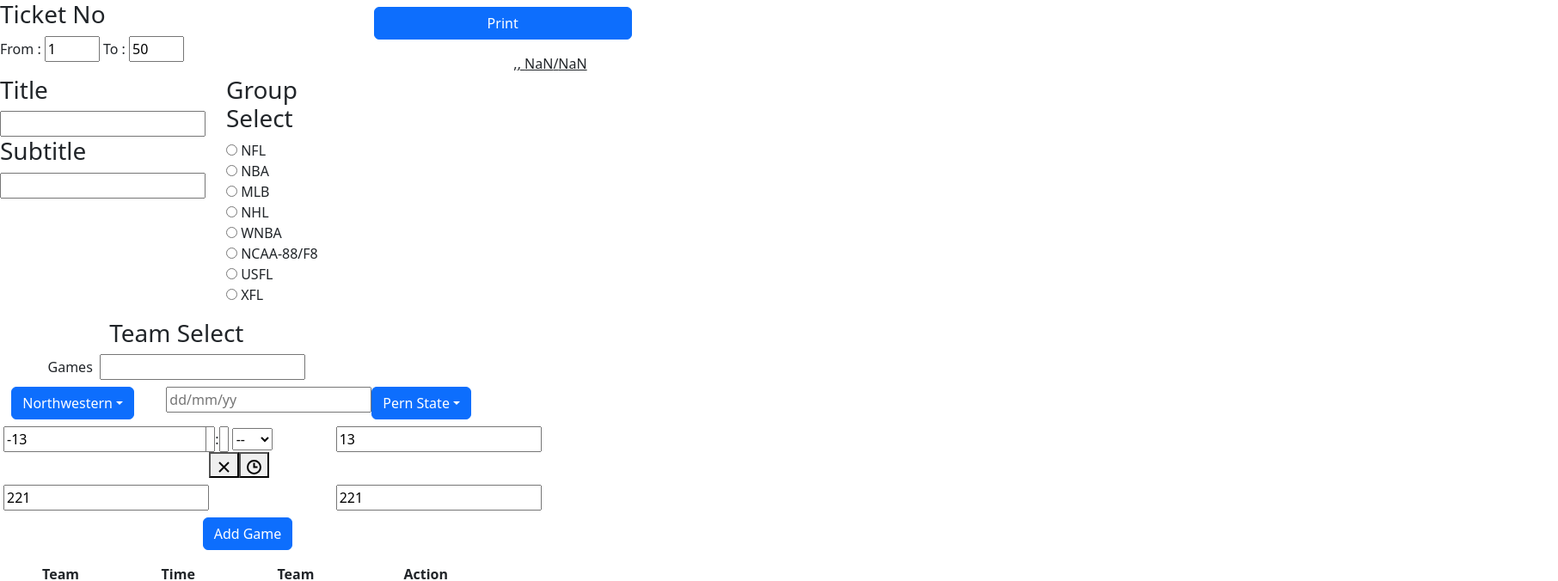
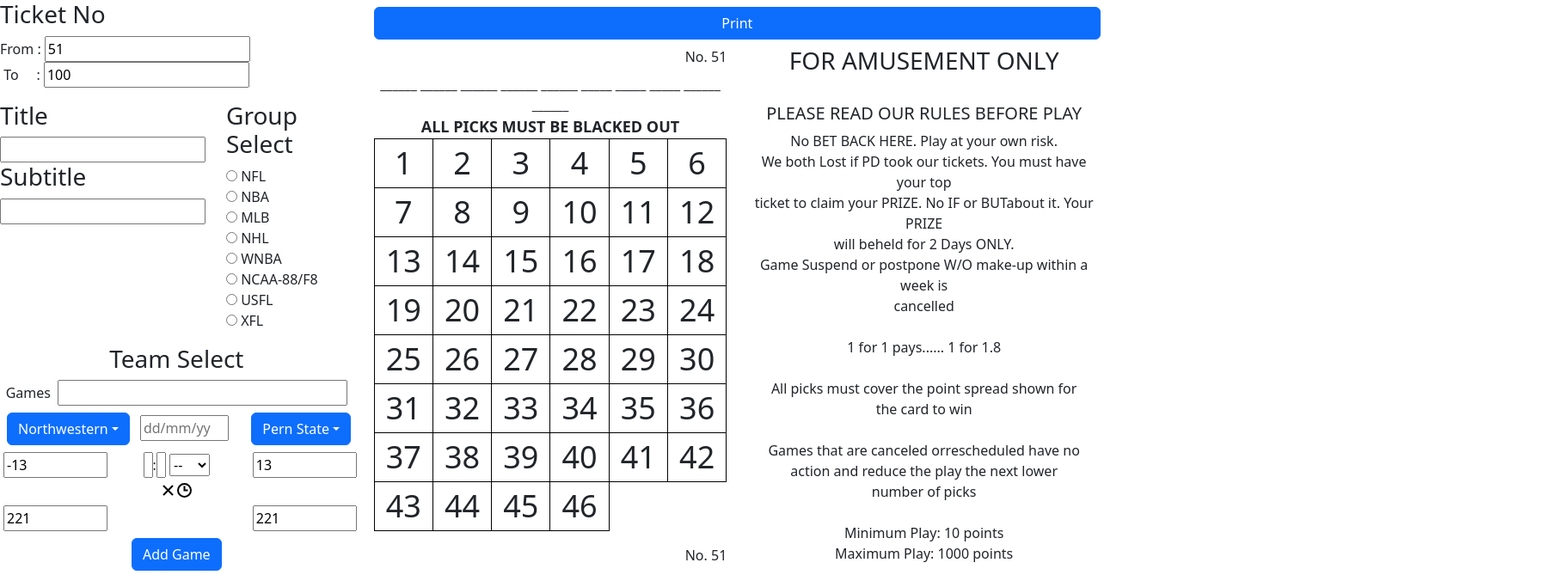
Before and after one commit to Strike1031/SportsTicket, a React (Create React App) app: page / in a window 1280 px wide. Shown: the top 676 px of the page at 86% size, 1812 px wide, since content can reach past the window. Built offline with nearby package versions, Linux system fonts and the light colour scheme.

Commit message:
almost complete firstpage and secondpage
almost complete firstpage and secondpage

```diff
--- a/package.json
+++ b/package.json
@@ -11,6 +11,7 @@
     "jspdf": "^2.5.1",
     "react": "^18.2.0",
     "react-bootstrap": "^2.5.0",
+    "react-contenteditable": "^3.3.7",
     "react-datepicker": "^4.10.0",
     "react-dom": "^18.2.0",
     "react-icons": "^4.4.0",
--- a/src/assets/css/main.css
+++ b/src/assets/css/main.css
@@ -18,3 +18,21 @@
     vertical-align: middle;
     line-height: 30px;
 }
+
+.mynumbertable tr td{
+    font-size: 36px;
+    border: solid 1px black;
+}
+
+
+.customDatePickerWidth,
+.customDatePickerWidth > div.react-datepicker-wrapper,
+.customDatePickerWidth > div > div.react-datepicker__input-container
+.customDatePickerWidth > div > div.react-datepicker__input-container input {
+   width: 100%;
+}
+
+.react-time-picker__button
+{
+    display: contents;
+}
--- a/src/screens/TicketTable/MyPreviewFirstPage.jsx
+++ b/src/screens/TicketTable/MyPreviewFirstPage.jsx
@@ -1,10 +1,109 @@
 import React, { useState } from 'react';
-const MyPreviewFirstPage = ({ title, subTitle, gameTitle, startDate }) => {
+import { Row, Col } from "react-bootstrap";
+import '../../assets/css/main.css';
+
+const MyPreviewFirstPage = ({ from, title, subTitle, gameTitle, startDate, ticketData }) => {
+    const day = new Date(startDate).getDay();
+    const month = new Date(startDate).getMonth();
     return (<>
-        <div style={{width: "100%", textAlign: "center"}}>
+        <div style={{ width: "100%", textAlign: "center" }}>
+            <div style={{ textAlign: "right" }}>No. {from}</div>
             <h2>{title}</h2>
             <h4>{subTitle}</h4>
-            <u>{gameTitle},{new Date(startDate).getDay()==0 ? "Sun" : new Date(startDate).getDay()==1 ? "Mon" : new Date(startDate).getDay()==2 ? "Tue" : new Date(startDate).getDay()==3 ? "Wed" : new Date(startDate).getDay()==4 ? "Thu" : new Date(startDate).getDay()==5 ? "Fri": new Date(startDate).getDay()==6 ? "Sat" : ""}, {new Date(startDate).getMonth()+1}/{new Date(startDate).getDate()}</u>
+            {gameTitle != '' && <u>{gameTitle},{day == 0 ? "Sun" : day == 1 ? "Mon" : day == 2 ? "Tue" : day == 3 ? "Wed" : day == 4 ? "Thu" : day == 5 ? "Fri" : day == 6 ? "Sat" : ""}, {month == 0 ? "Jan" : month == 1 ? "Feb" : month == 2 ? "Mar" : month == 3 ? "Apr" : month == 4 ? "May" : month == 5 ? "Jun" : month == 6 ? "Jul" : month == 7 ? "Aug" : month == 8 ? "Sep" : month == 9 ? "Oct" : month == 10 ? "Nov" : month == 11 ? "Dec" : ""}&nbsp;{new Date(startDate).getDate()}</u>}
+            {ticketData.map((key, index) => <div key={key}>
+                <div style={{ justifyContent: "space-between", display: "flex" }}>
+                    <div>
+                        <span style={{ border: "solid 1px black" }}> {(index * 4 + 1) < 10 ? (index * 4 + 1 + '_') : (index * 4 + 1)}</span>
+                        &nbsp;{ticketData[index].leftTeam} {ticketData[index].leftFirstPercentage}
+                    </div>
+                    <div style={{ textAlign: "center" }}>
+                        {ticketData[index].time}
+                    </div>
+                    <div>
+                        {ticketData[index].rightTeam} {ticketData[index].rightFirstPercentage}
+                        &nbsp;<span style={{ border: "solid 1px black" }}> {(index * 4 + 2) < 10 ? (index * 4 + 2 + '_') : (index * 4 + 2)}</span>
+                    </div>
+                </div>
+                <div style={{ justifyContent: "space-between", display: "flex", marginBottom: "2px" }}>
+                    <div>
+                        <span style={{ border: "solid 1px black" }}> {(index * 4 + 3) < 10 ? (index * 4 + 3 + '_') : (index * 4 + 3)}</span>
+                        &nbsp;Over {ticketData[index].leftSecondPercentage}
+                    </div>
+                    <div>
+                        Under {ticketData[index].rightSecondPercentage}
+                        &nbsp;<span style={{ border: "solid 1px black" }}> {(index * 4 + 4) < 10 ? (index * 4 + 4 + '_') : (index * 4 + 4)}</span>
+                    </div>
+                </div>
+            </div>
+            )}
+            <div>______  ______  ______  ______  ______  _____  _____  _____  ______  ______    </div>
+            <div style={{ textAlign: "center", fontSize: "18px" }}><b>ALL PICKS MUST BE BLACKED OUT</b></div>
+            <table className='table mynumbertable'>
+                <tr>
+                    <td>1</td>
+                    <td>2</td>
+                    <td>3</td>
+                    <td>4</td>
+                    <td>5</td>
+                    <td>6</td>
+                </tr>
+                <tr>
+                    <td>7</td>
+                    <td>8</td>
+                    <td>9</td>
+                    <td>10</td>
+                    <td>11</td>
+                    <td>12</td>
+                </tr>
+                <tr>
+                    <td>13</td>
+                    <td>14</td>
+                    <td>15</td>
+                    <td>16</td>
+                    <td>17</td>
+                    <td>18</td>
+                </tr>
+                <tr>
+                    <td>19</td>
+                    <td>20</td>
+                    <td>21</td>
+                    <td>22</td>
+                    <td>23</td>
+                    <td>24</td>
+                </tr>
+                <tr>
+                    <td>25</td>
+                    <td>26</td>
+                    <td>27</td>
+                    <td>28</td>
+                    <td>29</td>
+                    <td>30</td>
+                </tr>
+                <tr>
+                    <td>31</td>
+                    <td>32</td>
+                    <td>33</td>
+                    <td>34</td>
+                    <td>35</td>
+                    <td>36</td>
+                </tr>
+                <tr>
+                    <td>37</td>
+                    <td>38</td>
+                    <td>39</td>
+                    <td>40</td>
+                    <td>41</td>
+                    <td>42</td>
+                </tr>
+                <tr>
+                    <td>43</td>
+                    <td>44</td>
+                    <td>45</td>
+                    <td>46</td>
+                </tr>
+            </table>
+            <div style={{ textAlign: "right" }}>No. {from}</div>
         </div>
     </>);
 }
--- a/src/screens/TicketTable/MyPreviewSecondPage.jsx
+++ b/src/screens/TicketTable/MyPreviewSecondPage.jsx
@@ -1,10 +1,60 @@
-import React, {useState} from 'react';
+import React, { useState } from 'react';
+import ContentEditable from 'react-contenteditable';
 
 const MyPreviewSecondPage = () => {
+    // const [data, setData] = useState("For AMUSEMENT ONLY\n<br/><div>PLEASE READ OUR RULES BEFORE PLAY</div>");
     return (<>
-        <textarea name="Text1" cols="100" rows="30" style={{border: "none"}}>
-
-        </textarea>
+        {/* <textarea name="Text1" cols="100" rows="30" style={{border: "none"}} value={data} onChange={e => setData(e.target.value)}>
+        </textarea> */}
+        <div id="fake_textarea">
+            <h3>FOR AMUSEMENT ONLY</h3>
+            <br/>
+            <h5>PLEASE READ OUR RULES BEFORE PLAY</h5>
+            <div>No BET BACK HERE. Play at your own risk.</div>
+            <div>We both Lost if PD took our tickets. You must have your top</div>
+            <div>ticket to claim your PRIZE. No IF or BUTabout it. Your PRIZE</div>
+            <div>will beheld for 2 Days ONLY.</div>
+            <div>Game Suspend or postpone W/O make-up within a week is</div>
+            <div>cancelled</div>
+            <br/>
+            <div>1 for 1 pays...... 1 for 1.8</div>
+            <br/>
+            <div>All picks must cover the point spread shown for</div>
+            <div>the card to win</div>
+            <br/>
+            <div>Games that are canceled orrescheduled have no</div>
+            <div>action and reduce the play the next lower</div>
+            <div>number of picks</div>
+            <br/>
+            <div>Minimum Play: 10 points</div>
+            <div>Maximum Play: 1000 points</div>
+            <br/>
+            <u><b>List of Payoff Odds</b></u>
+            <div>2 out of 2 pays...... 3 for 1</div>
+            <div>3 out of 3 pays...... 6.5 for 1</div>
+            <div>4 out of 4 pays...... 12 for 1</div>
+            <div>5 out of 5 pays...... 22 for 1</div>
+            <div>6 out of 6 pays...... 40 for 1</div>
+            <div>7 out of 7 pays...... 70 for 1</div>
+            <div>8 out of 8 pays...... 120 for 1</div>
+            <div>9 out of 9 pays...... 200 for 1</div>
+            <div>10 out of 10 pays...... 300 for 1</div>
+            <div>10 out of 11 pays...... 15 for 1</div>
+            <div>11 out of 11 pays...... 400 for 1</div>
+            <div>11 out of 12 pays...... 20 for 1</div>
+            <div>12 out of 12 pays...... 500 for 1</div>
+            <br/>
+            <div>Maximum payoff per card: 7000 points</div>
+            <br/><br/><br/>
+            <div>__________________________________________________</div>
+            <br/>
+            <div>BV*** no bet back**Your ERROR Your LOSS**</div>
+            <br/><br/><br/>
+            <div>Name:_________________________</div>
+            <br/><br/><br/><br/>
+            <div>Points Wagered:________ No. of Picks:__________</div>
+            <br/><br/><br/><br/><br/><br/><br/><br/><br/><br/><br/><br/>
+        </div>
     </>);
 };
 export default MyPreviewSecondPage;
--- a/src/screens/registerTicket/RegisterPage.jsx
+++ b/src/screens/registerTicket/RegisterPage.jsx
@@ -13,14 +13,44 @@ import MyPreviewSecondPage from '../TicketTable/MyPreviewSecondPage';
 
 export default function Register() {
     const radioGroup = ["NFL", "NBA", "MLB", "NHL", "WNBA", "NCAA-88/F8", "USFL", "XFL"];
-    const teamGroup = ["Northwestern", "Pern State", "UConn", "Marquette"];
+    const teamGroup = ["Wizards",
+    "Pistons",
+    "Cavaliers",
+    "Hornets",
+    "Raptors",
+    "Nuggets",
+    "Lakers",
+    "Pelicans",
+    "Magic",
+    "Spurs",
+    "Thunder",
+    "Nets",
+    "Bucks",
+    "Suns",
+    "Knicks",
+    "Trail Balzers",
+
+    "Michigan",
+    "UAB",
+    "Vanderbilt",
+    "Liberty",
+    "MississippiState",
+    "Wisconsin",
+    "Washington State",
+    "Toledo",
+    "Southern Miss",
+    "Yale",
+    "Vaillanova",
+    "Pittsburgh",
+    "Bradley",
+    "Eastern Washington"];
     // const percentages = [...new Array(101)].map((each, index) => index);
 
-    const [inputFromNo, setInputFromNo] = useState(1);
-    const [inputToNo, setInputToNo] = useState(50);
+    const [inputFromNo, setInputFromNo] = useState(51);
+    const [inputToNo, setInputToNo] = useState(100);
     const [title, setTitle] = useState("");
     const [subTitle, setSubTitle] = useState("");
-    const [gameTitle, SetGameTitle] = useState(null);
+    const [gameTitle, SetGameTitle] = useState('');
 
     const [leftTeam, setLeftTeam] = useState("Northwestern");
     const [startDate, setStartDate] = useState('');
@@ -30,23 +60,23 @@ export default function Register() {
     const [rightFirstPercentage, setRightFirstPercentage] = useState(13);
     const [leftSecondPercentage, setLeftSecondPercentage] = useState(221);
     const [rightSecondPercentage, setRightSecondPercentage] = useState(221);
-    const [startTime, setStartTime] = useState(null);
+    const [startTime, setStartTime] = useState('');
 
-    // const ticketData = [{leftTeam: "Northwestern", rightTeam: "Pern-State", leftFirstPercentage: "-4", rightFirstPercentage: "-4", leftSecondPercentage: "147", rightSecondPercentage:"147", gameTitle: "CollegeBasketBall", day: "03/10/23",  time: "13:00"},
-    // {leftTeam: "UConn", rightTeam: "Marquettle",rightTeam: "Pern-State", leftFirstPercentage: "-1.5", rightFirstPercentage: "1.5", leftSecondPercentage: "130", rightSecondPercentage:"130", gameTitle: "CollegeBasketBall", day: "03/10/23", time: "17:30", }
-    // ];
-
-    // const [ticketData, setTicketData] = useState([{leftTeam: "Northwestern", rightTeam: "Pern-State", leftFirstPercentage: "-4", rightFirstPercentage: "-4", leftSecondPercentage: "147", rightSecondPercentage:"147", gameTitle: "CollegeBasketBall", day: "03/10/23",  time: "01:00 PM"},
+    const printPDF = async () => {
+        const pdf = new jsPDF("portrait", "pt", "a4");
+        const data = await document.querySelector("#mypdf");
+        pdf.html(data).then(async () => {
+            pdf.save("1.pdf");
+            //   const data1 =  await document.querySelector("#pdf2");
+            //   pdf.html(data1).then(() => {
+            //     pdf.save("1.pdf");
+            //   })
+        });
+    }
+     // const [ticketData, setTicketData] = useState([{leftTeam: "Northwestern", rightTeam: "Pern-State", leftFirstPercentage: "-4", rightFirstPercentage: "-4", leftSecondPercentage: "147", rightSecondPercentage:"147", gameTitle: "CollegeBasketBall", day: "03/10/23",  time: "01:00 PM"},
     //  {leftTeam: "UConn", rightTeam: "Marquettle", leftFirstPercentage: "-1.5", rightFirstPercentage: "1.5", leftSecondPercentage: "130", rightSecondPercentage:"130", gameTitle: "CollegeBasketBall", day: "03/10/23", time: "05:30 PM" }
     //  ]);
     const [ticketData, setTicketData] = useState([]);
-    const printPDF = async() => {
-        const pdf = new jsPDF("portrait", "pt", "a4");
-        const data = await document.querySelector("#pdf");
-        pdf.html(data).then(() => {
-          pdf.save("1.pdf");
-        });
-    }
     const btnAddGame = () => {
         console.log('AddGame');
         //setTicketData(ticketData.concat({leftTeam: "Wizards", rightTeam: "Pistons", leftFirstPercentage: "-13", rightFirstPercentage: "+13", leftSecondPercentage: "221", rightSecondPercentage:"221", gameTitle: "Pro BasketBall", day: "03/10/23", time: "06:00 PM"}));
@@ -71,9 +101,11 @@ export default function Register() {
                     <h3 fontStyle="bold"> Ticket No</h3>
                     <div>
                         <span>From : </span>
-                        <input type="number" name="fromNo" id="fromNo" value={inputFromNo} onChange={e => setInputFromNo(e.value)} style={{ width: "4rem" }} />
-                        <span>&nbsp;To : </span>
-                        <input type="number" name="toNo" id="toNo" value={inputToNo} onChange={e => setInputToNo(e.value)} style={{ width: "4rem" }} />
+                        <input type="number" name="fromNo" id="fromNo" value={inputFromNo} onChange={e => setInputFromNo(e.target.value)} />
+                    </div>
+                    <div>
+                        <span>&nbsp;To &nbsp;&nbsp;&nbsp;&nbsp;: </span>
+                        <input type="number" name="toNo" id="toNo" value={inputToNo} onChange={e => setInputToNo(e.target.value)} />
                     </div>
                     <Row className="my-3">
                         <Col>
@@ -100,9 +132,12 @@ export default function Register() {
                     <div style={{ textAlign: "center" }}>
                         <h3> Team Select</h3>
                         <div>
-                            <span>Games&nbsp;&nbsp;</span>
-                            <input type="text" name="gameTitle" id="gameTitle" value={gameTitle} onChange={e => SetGameTitle(e.target.value)} width="17rem" />
-                            <Row className="d-flex my-2" style={{ width: "580px" }}>
+                            <div>
+                                <span>Games&nbsp;&nbsp;</span>
+                                <input type="text" name="gameTitle" id="gameTitle" value={gameTitle} onChange={e => SetGameTitle(e.target.value)} style={{width: "82%"}} />
+                            </div>
+
+                            <Row className="d-flex my-2" >
                                 <div className="col-4">
                                     <DropdownButton id="dropdown-item-button" title={leftTeam} value={leftTeam} className="mx-2">
                                         {
@@ -113,11 +148,11 @@ export default function Register() {
 
                                     </DropdownButton>
                                 </div>
-                                <div className="col-4">
-                                    <DatePicker selected={startDate} onChange={e => setStartDate(e)} placeholderText={'dd/mm/yy'} showYearDropdown scrollableYearDropdown />
+                                <div className="col-4" style={{marginTop: "3px", paddingLeft: "30px"}}>
+                                    <DatePicker selected={startDate} onChange={e => setStartDate(e)} placeholderText={'dd/mm/yy'} showYearDropdown scrollableYearDropdown className="customDatePickerWidth"/>
                                 </div>
                                 <div className="col-4">
-                                    <DropdownButton id="dropdown-item-button" title={rightTeam} value={rightTeam} className="mx-2" style={{ textAlign: "right" }}>
+                                    <DropdownButton id="dropdown-item-button" title={rightTeam} value={rightTeam}  style={{ textAlign: "center" }}>
                                         {
                                             teamGroup.map(i =>
                                                 <Dropdown.Item key={i} as="button" value={i} onClick={e => setRightTeam(e.target.value)}>{i}</Dropdown.Item>
@@ -126,7 +161,7 @@ export default function Register() {
                                     </DropdownButton>
                                 </div>
                             </Row>
-                            <Row className="d-flex my-2" style={{ width: "580px" }}>
+                            <Row className="d-flex my-2" >
                                 {/* ********* -100 ~ 100 ***********/}
                                 {/* <DropdownButton id="dropdown-item-button" title={leftFirstPercentage} value={leftFirstPercentage} className="mx-2">
                                     {
@@ -136,53 +171,53 @@ export default function Register() {
                                     }
                                 </DropdownButton> */}
                                 <div className="col-4">
-                                    <input type="number" name="leftFirstPercentage" id="leftFirstPercentage" value={leftFirstPercentage} onChange={e => setLeftFirstPercentage(e.value)} className="mx-1" />
+                                    <input type="number" name="leftFirstPercentage" id="leftFirstPercentage" value={leftFirstPercentage} onChange={e => setLeftFirstPercentage(e.value)} className="mx-1"  style={{width: "100%"}}/>
                                 </div>
                                 <div className="col-4">
-                                    <TimePicker onChange={setStartTime} value={startTime} className="mx-3" style={{ width: "100%" }} />
+                                    <TimePicker onChange={setStartTime} value={startTime} className="mx-3 customTimePickerWidth"/>
                                 </div>
                                 <div className="col-4">
-                                    <input type="number" name="rightFirstPercentage" id="rightFirstPercentage" value={rightFirstPercentage} onChange={e => setRightFirstPercentage(e.value)} className="mx-1" />
+                                    <input type="number" name="rightFirstPercentage" id="rightFirstPercentage" value={rightFirstPercentage} onChange={e => setRightFirstPercentage(e.value)} className="mx-1" style={{width: "100%"}}/>
                                 </div>
 
                             </Row>
-                            <Row className="d-flex my-2" style={{ width: "580px" }}>
+                            <Row className="d-flex my-2" >
                                 <div className="col-4">
-                                    <input type="number" name="leftSecondPercentage" id="leftSecondPercentage" value={leftSecondPercentage} onChange={e => setLeftSecondPercentage(e.value)} className="mx-1" />
+                                    <input type="number" name="leftSecondPercentage" id="leftSecondPercentage" value={leftSecondPercentage} onChange={e => setLeftSecondPercentage(e.value)} className="mx-1" style={{width: "100%"}} />
                                 </div>
                                 <div className="col-4">
 
                                 </div>
                                 <div className="col-4">
-                                    <input type="number" name="rightSecondPercentage" id="rightSecondPercentage" value={rightSecondPercentage} onChange={e => setRightSecondPercentage(e.value)} className="mx-1" />
+                                    <input type="number" name="rightSecondPercentage" id="rightSecondPercentage" value={rightSecondPercentage} onChange={e => setRightSecondPercentage(e.value)} className="mx-1" style={{width: "100%"}}/>
                                 </div>
                             </Row>
-                            <Row className="d-flex my-2" style={{ width: "600px" }}>
+                            <Row className="d-flex my-2" >
                                 <div className="col-4"></div>
                                 <div className="col-4">
                                     <Button variant="primary" onClick={btnAddGame}>Add Game</Button>
                                 </div>
                                 <div className="col-4"></div>
                             </Row>
-                            <Row className="d-flex my-2" style={{ width: "600px" }}>
+                            <Row className="d-flex my-2" >
                                 <MyTicketTable data={ticketData} />
                             </Row>
                         </div>
                     </div>
                 </div>
                 <div className="col-8" >
-                    <div style={{width: "100%"}}>
-                        <Button onClick={printPDF} variant="primary" className = "my-2" style={{width: "300px", textAlign: "center"}}>Print</Button>
+                    <div style={{ width: "100%" }}>
+                        <Button onClick={printPDF} variant="primary" className="my-2" style={{ width: "100%", textAlign: "center" }}>Print</Button>
                     </div>
-                    <Row id="pdf">
+                    <Row id="mypdf">
                         {/* Preview First Page */}
 
-                        <div className="col-6">
-                            <MyPreviewFirstPage title={title} subTitle={subTitle} gameTitle={gameTitle} startDate={startDate}></MyPreviewFirstPage>
+                        <div className="col-6" id="pdf1">
+                            <MyPreviewFirstPage from={inputFromNo} title={title} subTitle={subTitle} gameTitle={gameTitle} startDate={startDate} ticketData={ticketData}></MyPreviewFirstPage>
                         </div>
                         {/* Preview Second Page */}
-                        <div className="col-6">
-                            <MyPreviewSecondPage/>
+                        <div className="col-6" id="pdf2" style={{ textAlign: "center" }}>
+                            <MyPreviewSecondPage />
                         </div>
                     </Row>
                 </div>
```
Also changed, not shown: 2 other files (tests, documents, lock files or other folders).
